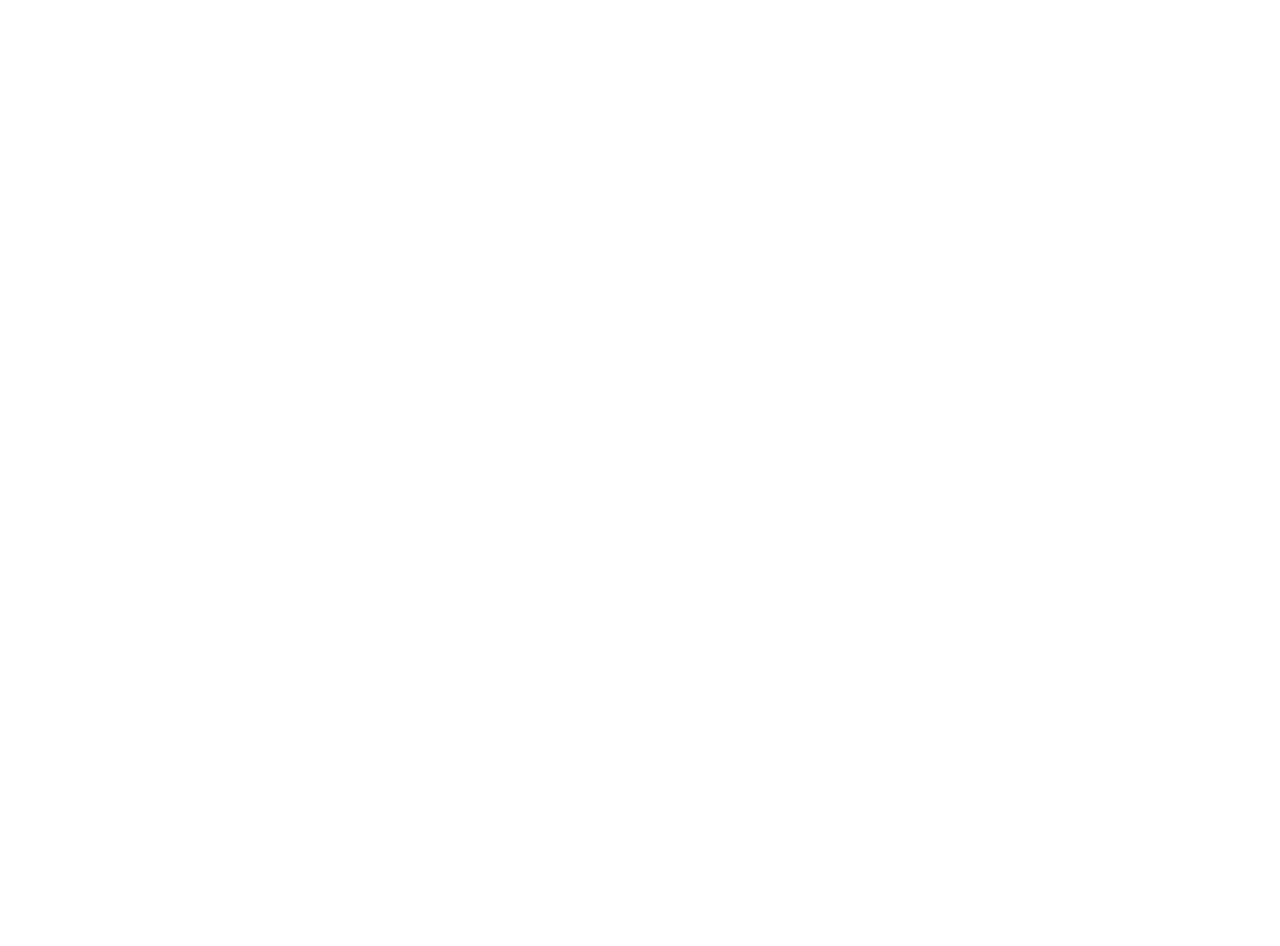
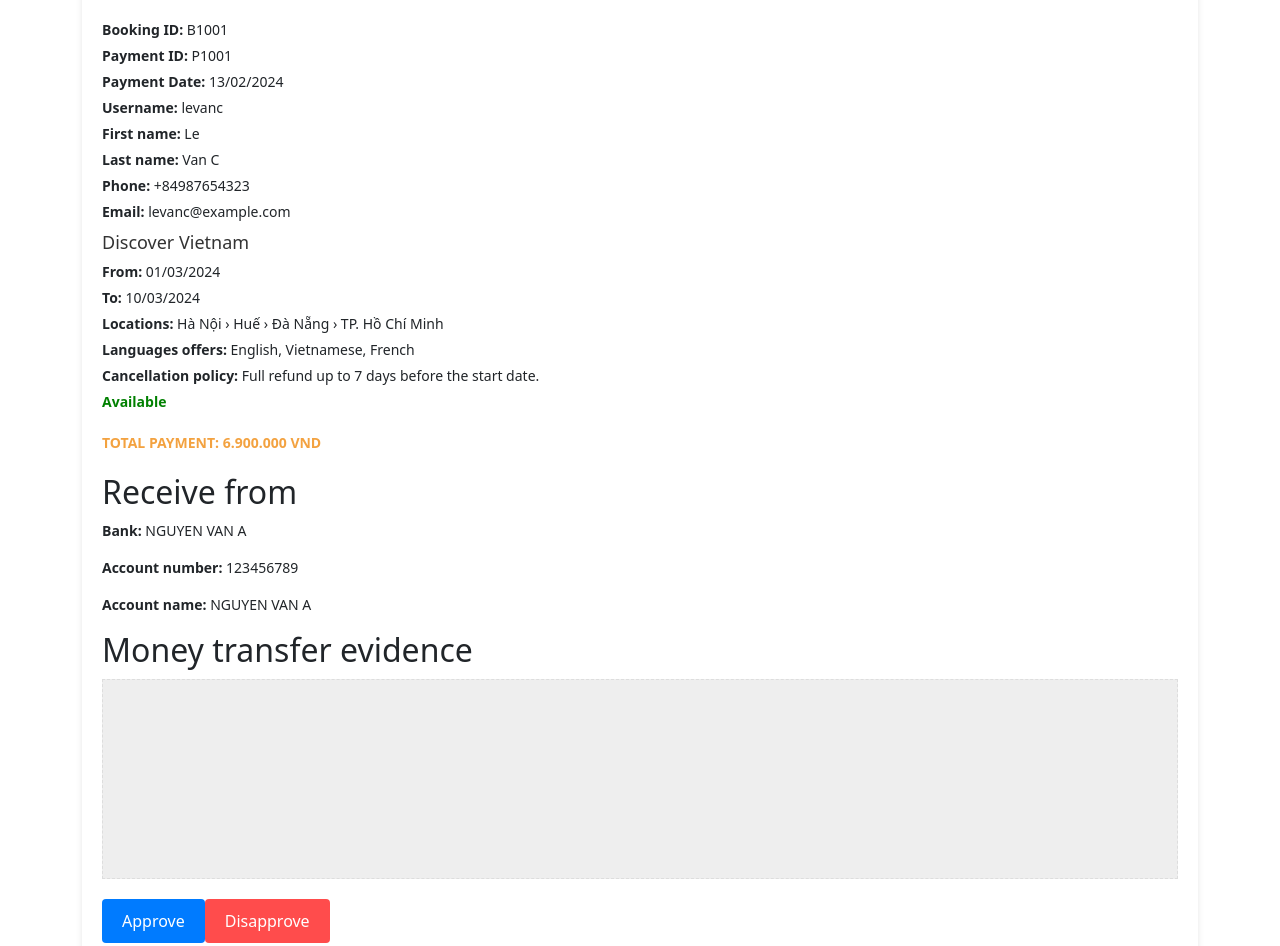
Before and after one commit to NhoXanh1807/ProjectTravelBooking, a React (Create React App) app in the folder frontend/: page /booking in a window 1280 px wide. Before the commit this address had no page. Shown: the part 146-1092 px from the top of the page. Before the commit the page ends 800 px from the top, so only its background shows below. Built offline with nearby package versions, Linux system fonts and the light colour scheme; a web font is replaced by a local one.

Commit message:
add viewbooking with help of chatgpt

```diff
--- a/frontend/src/Router/Routers.js
+++ b/frontend/src/Router/Routers.js
@@ -10,6 +10,8 @@
 import Policy from "../shared/policy/policy";
 import TourOperator from "../Pages/TourOperator/TourOperator";
 import OperatorReports from "../Pages/TourOperator/OperatorReports";
+import ViewBooking from "../shared/ViewBooking/ViewBooking";
+import ViewBookingRefund from "../shared/ViewBooking/ViewBookingRefund";
 
 const Routers = ({ isLoggedIn, setIsLoggedIn }) => {
     return (
@@ -25,6 +27,8 @@
             <Route path="/tour/search" element={<SearchResult />} />
             <Route path="/tour-operator" element={<TourOperator />} />
             <Route path="/reports" element={<OperatorReports />} />
+            <Route path="/booking" element={<ViewBooking />} />
+            <Route path="/booking-refund" element={<ViewBookingRefund />} />
         </Routes>
     );
 };
--- /dev/null
+++ b/frontend/src/shared/ViewBooking/ViewBooking.css
@@ -0,0 +1,140 @@
+/* General Styles */
+body {
+    margin: 0;
+    font-family: Arial, sans-serif;
+    background-color: #f9f9f9;
+  }
+
+  .container {
+    max-width: 1200px;
+    margin: 0 auto;
+    padding: 20px;
+  }
+
+  /* Header */
+  .header {
+    display: flex;
+    justify-content: space-between;
+    align-items: center;
+    background-color: #eaf7f4;
+    padding: 15px 20px;
+    border-bottom: 1px solid #ddd;
+  }
+
+  .logo {
+    font-size: 24px;
+    color: #f3a240;
+    font-weight: bold;
+  }
+
+  .navigation a {
+    margin-right: 20px;
+    text-decoration: none;
+    color: #333;
+  }
+
+  .logout-btn {
+    background-color: #f3a240;
+    color: white;
+    padding: 8px 12px;
+    border: none;
+    border-radius: 4px;
+    cursor: pointer;
+  }
+
+  /* Main Content */
+  .main-content {
+    background: white;
+    padding: 20px;
+    border-radius: 8px;
+    box-shadow: 0 4px 6px rgba(0, 0, 0, 0.1);
+    margin-top: 20px;
+  }
+
+  .title {
+    font-size: 24px;
+    color: #1c3879;
+  }
+
+  .tabs {
+    display: flex;
+    margin-top: 10px;
+  }
+
+  .tab {
+    flex: 1;
+    padding: 10px 0;
+    text-align: center;
+    border: 1px solid #ddd;
+    cursor: pointer;
+  }
+
+  .tab.active {
+    background-color: #f3a240;
+    color: white;
+  }
+
+  /* Booking Details */
+  .booking-details {
+    margin-top: 20px;
+  }
+
+  .info p,
+  .trip-info p {
+    margin: 5px 0;
+  }
+
+  .trip-info h2 {
+    margin-top: 10px;
+    font-size: 18px;
+    color: #333;
+  }
+
+  .availability {
+    color: green;
+    font-weight: bold;
+  }
+
+  .total-payment,
+  .total-refund {
+    margin-top: 20px;
+    font-size: 18px;
+    color: #f3a240;
+    font-weight: bold;
+  }
+
+  /* Transfer Details */
+  .transfer-details {
+    margin-top: 20px;
+  }
+
+  .evidence-placeholder {
+    width: 100%;
+    height: 200px;
+    background-color: #eee;
+    border: 1px dashed #ddd;
+    margin-top: 10px;
+  }
+
+  /* Actions */
+  .actions {
+    margin-top: 20px;
+  }
+
+  .approve-btn,
+  .disapprove-btn {
+    padding: 10px 20px;
+    border: none;
+    border-radius: 4px;
+    cursor: pointer;
+  }
+
+  .approve-btn {
+    background-color: #007bff;
+    color: white;
+  }
+
+  .disapprove-btn {
+    background-color: #ff4c4c;
+    color: white;
+  }
--- /dev/null
+++ b/frontend/src/shared/ViewBooking/ViewBooking.jsx
@@ -0,0 +1,56 @@
+import React from "react";
+import "./ViewBooking.css";
+
+
+const ViewBooking = () => {
+  return (
+    <div className="container">
+      <main className="main-content">
+        <h1 className="title">Booking ID: B1001</h1>
+        <div className="tabs">
+          <button className="tab active">Payment</button>
+        </div>
+        <section className="booking-details">
+          <div className="info">
+            <p><strong>Booking ID:</strong> B1001</p>
+            <p><strong>Payment ID:</strong> P1001</p>
+            <p><strong>Payment Date:</strong> 13/02/2024</p>
+            <p><strong>Username:</strong> levanc</p>
+            <p><strong>First name:</strong> Le</p>
+            <p><strong>Last name:</strong> Van C</p>
+            <p><strong>Phone:</strong> +84987654323</p>
+            <p><strong>Email:</strong> levanc@example.com</p>
+          </div>
+          <div className="trip-info">
+            <h2>Discover Vietnam</h2>
+            <p><strong>From:</strong> 01/03/2024</p>
+            <p><strong>To:</strong> 10/03/2024</p>
+            <p><strong>Locations:</strong> Hà Nội › Huế › Đà Nẵng › TP. Hồ Chí Minh</p>
+            <p><strong>Languages offers:</strong> English, Vietnamese, French</p>
+            <p><strong>Cancellation policy:</strong> Full refund up to 7 days before the start date.</p>
+            <p className="availability">Available</p>
+          </div>
+          <div className="total-payment">
+            <p>TOTAL PAYMENT: <span>6.900.000 VND</span></p>
+          </div>
+        </section>
+        <section className="transfer-details">
+          <h2>Receive from</h2>
+          <p><strong>Bank:</strong> NGUYEN VAN A</p>
+          <p><strong>Account number:</strong> 123456789</p>
+          <p><strong>Account name:</strong> NGUYEN VAN A</p>
+        </section>
+        <section className="evidence">
+          <h2>Money transfer evidence</h2>
+          <div className="evidence-placeholder"></div>
+        </section>
+        <div className="actions">
+          <button className="approve-btn">Approve</button>
+          <button className="disapprove-btn">Disapprove</button>
+        </div>
+      </main>
+    </div>
+  );
+};
+
+export default ViewBooking;
--- /dev/null
+++ b/frontend/src/shared/ViewBooking/ViewBookingRefund.jsx
@@ -0,0 +1,53 @@
+import React from "react";
+import "./ViewBooking.css";
+
+const ViewBookingRefund = () => {
+  return (
+    <div className="container">
+
+      <main className="main-content">
+        <h1 className="title">Booking ID: B1001</h1>
+        <div className="tabs">
+          <button className="tab">Payment</button>
+          <button className="tab active">Refund</button>
+        </div>
+        <section className="booking-details">
+          <div className="info">
+            <p><strong>Booking ID:</strong> B1001</p>
+            <p><strong>Payment ID:</strong> P1001</p>
+            <p><strong>Refund ID:</strong> R1001</p>
+            <p><strong>Username:</strong> levanc</p>
+            <p><strong>First name:</strong> Le</p>
+            <p><strong>Last name:</strong> Van C</p>
+            <p><strong>Phone:</strong> +84987654323</p>
+            <p><strong>Email:</strong> levanc@example.com</p>
+          </div>
+          <div className="trip-info">
+            <h2>Discover Vietnam</h2>
+            <p><strong>From:</strong> 01/03/2024</p>
+            <p><strong>To:</strong> 10/03/2024</p>
+            <p><strong>Locations:</strong> Hà Nội › Huế › Đà Nẵng › TP. Hồ Chí Minh</p>
+            <p><strong>Languages offers:</strong> English, Vietnamese, French</p>
+            <p><strong>Cancellation policy:</strong> Full refund up to 7 days before the start date.</p>
+            <p className="availability">Available</p>
+          </div>
+          <div className="total-payment">
+            <p>TOTAL REFUND: <span>6.900.000 VND</span></p>
+          </div>
+        </section>
+        <section className="transfer-details">
+          <h2>Transfer to</h2>
+          <p><strong>Bank:</strong> NGUYEN VAN A</p>
+          <p><strong>Account number:</strong> 123456789</p>
+          <p><strong>Account name:</strong> NGUYEN VAN A</p>
+        </section>
+        <div className="actions">
+          <button className="approve-btn">Approve</button>
+          <button className="disapprove-btn">Disapprove</button>
+        </div>
+      </main>
+    </div>
+  );
+};
+
+export default ViewBookingRefund;
```
